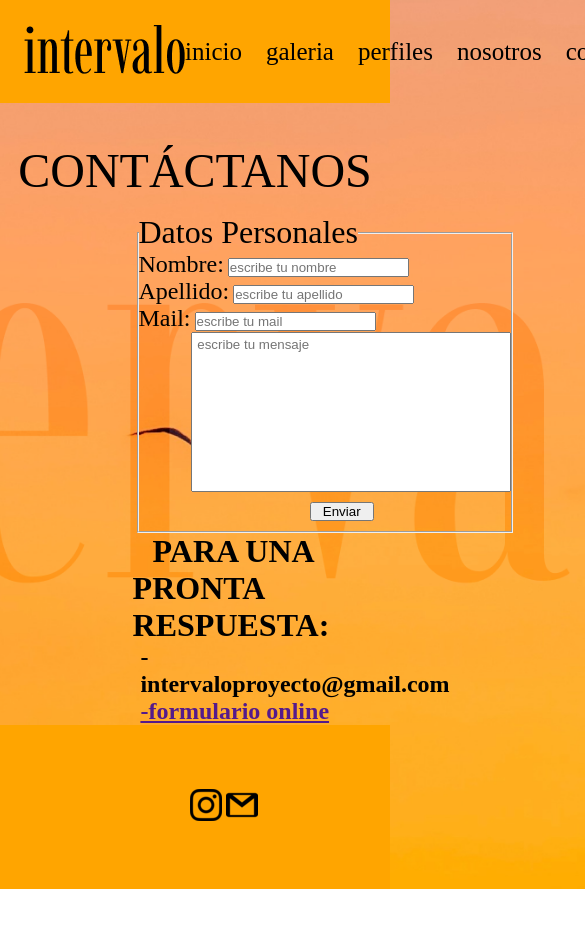
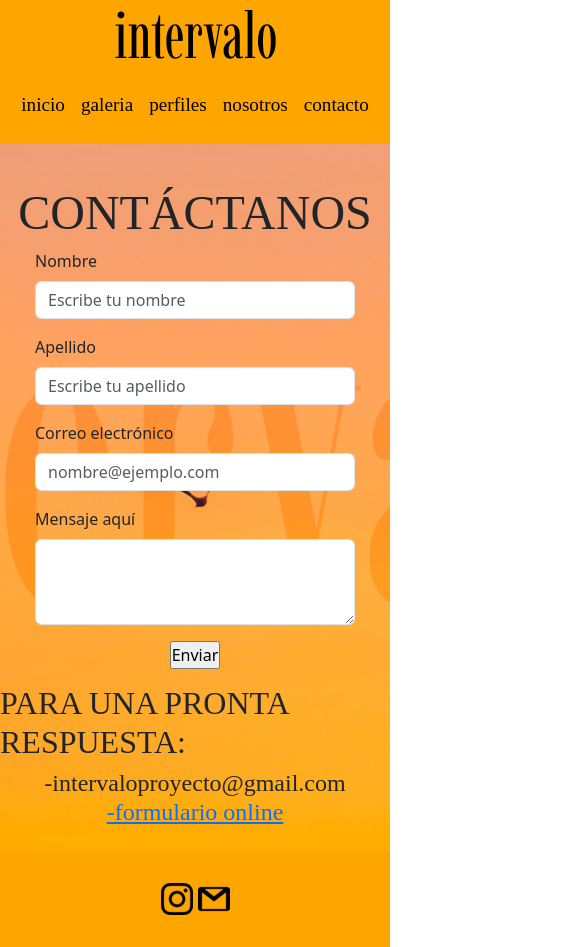
Before and after one commit to alfonzabala/proyecto-intervalo, a plain HTML site: page pages/contacto.html in a window 390 px wide. Shown: the top 947 px of the page, 585 px wide, since content can reach past the window. Before the commit the page ends 889 px from the top, so only its background shows below. Drawn offline with nearby package versions, Linux system fonts and the light colour scheme; a web font is replaced by a local one.

Commit message:
link bootstrap + form bootstrap + grid en nosotros + media queries haciendo responsive nosotros y contacto + intento de fondo estatico + listo para la entrega2 de coder

```diff
--- a/css/style.css
+++ b/css/style.css
@@ -13,7 +13,7 @@ header{
     justify-content: space-between;
     align-items: center;
     background-color: orange;
-    padding: 1.5625rem 1.5rem;
+    padding: 1rem 1.5rem;
     position: sticky;
     top: 0;
     z-index:2;
@@ -21,9 +21,11 @@ header{
 
 .navbar{
     display: flex;
-    flex-direction: row;
+    justify-content: center;
+    align-items: center;
     list-style: none;
-    gap: 1.5rem;
+    gap: 1rem;
+    padding-top: 2rem;
 }
 .navbar li a{
     font-family: 'Hanuman';
@@ -56,8 +58,9 @@ header div{
     margin-right: 1.5rem;
 }
 /******************imagenes del inicio**************/
-body{
+main{
     background-image: url(../assets/img/fondo\ naranja\ pajaro\ intervalo.png);
+    width: 100%;
     background-repeat: no-repeat;
     background-size: cover;
     background-position: center;
@@ -78,16 +81,35 @@ body{
 
 /****************** pie de pagina GLOBAL*******************************/
 footer{
-    padding: 4rem;
+    display: flex;
+    gap: .3125rem;
+    align-items: center;
+    justify-content: center;
+    padding: 3rem;
     background-color: orange;
     background-size: cover;
 }
 .logoig{
-    margin-left: 48%;
+    display: flex;
 }
 
-/**********************CONTACTO**************************************/
+/**********************CONTACTO (responsive) **************************************/
 
+.main-contacto{
+    height: 100%;
+}
+
+body main form{
+    display: flex;
+    flex-direction: column;
+    justify-content: center;
+    align-items: center;
+    padding-bottom: .9375rem;
+}
+
+body main form div{
+    width: 37.5rem;
+}
 
 .titulo-contacto{
     font-family: 'Akshar';
@@ -95,69 +117,58 @@ footer{
     font-size: 3rem;
     font-weight: 400 ;
     text-align: center;
-    margin-top: 2.5rem;
-    margin-bottom: 1rem;
-}
-body main form{
-    padding-left: 35%;
-    padding-right: 30rem;
+    padding-top: 2.5rem;
 
 }
-body main form fieldset legend{
-    text-transform: capitalize;
+
+.pronta-respuesta{
+    display: flex;
+    justify-content: center;
+    align-items: center;
+    text-transform: uppercase;
     font-family: 'Akshar';
     font-size: 2rem;
 }
-.nombre{
-    text-transform: capitalize;
-    font-family: 'Akshar';
-    font-size: 1.50rem;
-}
-.apellido{
-    text-transform: capitalize;
-    font-family: 'Akshar';
-    font-size: 1.50rem;
-}
-.mail{
-    text-transform: capitalize;
-    font-family: 'Akshar';
-    font-size: 1.50rem;
-}
-.Enviar{
-    margin-top: .625rem;
-    margin-left: 10.7rem;
-    margin-bottom: .625rem;
-    width: 4rem;
-}
-.mensaje{
-    width: 20rem;
-    height: 10rem;
-    padding-bottom: 8.5rem;
-    padding-left: .3rem;
-    margin-left: 3.25rem;
-}
-.pronta-respuesta{
-    text-transform: uppercase;
-    font-family: 'Akshar';
-    font-size: 2rem;
-    text-indent: 1.25rem;
-    margin-left: 34%;
-}
 .mail-formulario{
-    margin-left: 1.875rem;
+    display: flex;
+    flex-direction: column;
+    justify-content: center;
+    align-items: center;
     font-family: 'Akshar';
     font-size: 1.5rem;
-    margin-left: 36%;
+    margin-bottom: 0;
+    padding-bottom: 1.5rem;
 }
 
-/************************** NOSOTROS *************************************/
+/************************** NOSOTROS (responsive) ************************************/
+
+.grids-contenedores-nos{
+    display: grid;
+    grid-template-columns: 3;
+    grid-template-rows: 3;
+    grid-template-areas:
+    "header-nos header-nos header-nos"
+    "main-nos main-nos main-nos"
+    "footer-nos footer-nos footer-nos";
+}
+
+.header-nos{
+    grid-area: header-nos;
+}
+.main-nos{
+    grid-area: main-nos;
+}
+.footer-nos{
+    grid-area: footer-nos;
+}
+
 .titulo-nosotros{
     font-family: 'Akshar';
     text-transform: uppercase;
     font-size: 3rem;
     font-weight: 400 ;
     text-align: center;
-    margin-top: 2.5rem;
+    padding-top: 2.5rem;
     margin-bottom: 1rem;
 }
 .parrafo-nosotros{
@@ -168,7 +179,7 @@ body main form fieldset legend{
     font-weight: 400;
 }
 .nos-con{
-    margin-bottom: 5rem;
+    padding-bottom: 1.5rem;
     font-family: 'Hanuman';
     font-size: 2.4rem;
     display: flex;
@@ -192,8 +203,8 @@ body main form fieldset legend{
     font-size: 3rem;
     font-weight: 400 ;
     text-align: center;
-    margin-top: 2.5rem;
     margin-bottom: 1rem;
+    padding-top: 2.5rem;
 }
 
 .subtitulo-galeria{
@@ -204,7 +215,7 @@ body main form fieldset legend{
     font-size: 3rem;
     font-weight: 400 ;
     text-align: center;
-    margin-bottom: 1rem;
+    padding-bottom: 1.5rem;
 }
 
 .proyectos{
@@ -273,14 +284,18 @@ body main form fieldset legend{
 
 /***************************PERFILES**********************************/
 
+.body-perfiles{
+    height: 100%;
+}
+
 .contenedor-perfil1{
     display: flex;
     flex-direction: row;
     width: 100%;
     justify-content: center;
     align-items: center;
-    margin-bottom: 3rem;
     gap: 2rem;
+    padding-bottom: 1.5rem;
 }
 
 .perfil1-parte-arriba{
@@ -339,8 +354,8 @@ body main form fieldset legend{
     font-size: 3rem;
     font-weight: 400 ;
     text-align: center;
-    margin-top: 2.5rem;
     margin-bottom: 1rem;
+    padding-top: 2.5rem;
 }
 
 .subtitulo-perfiles{
@@ -354,3 +369,106 @@ body main form fieldset legend{
     font-family: 'Akshar';
     font-weight: 400;
 }
+
+
+
+/***************************************media 2560px*********************************************/
+
+@media(max-width: 2560px){
+    main{
+        width: 100vw;
+        height: 100vh;
+    }
+}
+
+
+
+
+
+
+/****************************************media 1440px**********************************************/
+
+@media(max-width: 1440px){
+    main{
+        width: 100vw;
+        height: 100vh;
+    }
+}
+
+
+
+/*********************************** media 1024px*************************************************/
+
+@media(max-width: 1024px){
+    main{
+        width: 100vw;
+        height: 100vh;
+    }
+}
+
+
+
+
+/*****************************media 768px**********************************************/
+
+@media(max-width: 768px){
+    header{
+        padding: 0;
+        padding-top: .625rem;
+        flex-direction: column;
+    }
+    footer{
+        padding: 2rem;
+        justify-content: center;
+        align-items: center;
+    }
+    .parrafo-nosotros{
+        font-size: 1.6rem;
+    }
+}
+
+/********************************media 425px*************************************************/
+
+@media(max-width: 425px){
+    header{
+        flex-direction: column;
+    }
+    .navbar li a{
+        font-size: 1.2rem;
+    }
+    .main-contacto form div{
+        width: 20rem;
+    }
+}
+
+/**********************************media 375px******************************************************/
+
+@media(max-width: 375px){
+    .navbar{
+        gap: .5rem;
+
+    }
+    .pronta-respuesta{
+        font-size: 1.5rem;
+    }
+    .main-contacto form div{
+        width: 16rem;
+    }
+}
+
+/***********************************media 320px****************************************************/
+
+@media(max-width: 320px){
+    .navbar li a{
+        font-size: 1rem;
+    }
+    .navbar{
+        gap: .3rem;
+    }
+    .parrafo-nosotros{
+        font-size: 1.5rem;
+    }
+    .subtitulo-galeria{
+        font-size: 2rem;
+    }
+}
--- a/pages/contacto.html
+++ b/pages/contacto.html
@@ -4,6 +4,7 @@
     <meta charset="UTF-8">
     <meta name="viewport" content="width=device-width, initial-scale=1.0">
     <title>intervalo | contacto</title>
+    <link href="https://cdn.jsdelivr.net/npm/bootstrap@5.3.2/dist/css/bootstrap.min.css" rel="stylesheet" integrity="sha384-T3c6CoIi6uLrA9TneNEoa7RxnatzjcDSCmG1MXxSR1GAsXEV/Dwwykc2MPK8M2HN" crossorigin="anonymous">
     <link rel="preconnect" href="https://fonts.googleapis.com">
     <link rel="preconnect" href="https://fonts.gstatic.com" crossorigin>
     <link href="https://fonts.googleapis.com/css2?family=Akshar:wght@300;500;700&family=Cinzel:wght@400;700;900&family=Hanuman:wght@100;400&family=Imbue:opsz,wght@10..100,100;10..100,300;10..100,700&display=swap" rel="stylesheet">
@@ -39,26 +40,34 @@
     <main class="main-contacto">
         <h1 class="titulo-contacto">contáctanos</h1>
         <form action="">
-            <fieldset>
-                <legend>datos personales</legend>
-                <label for="nombre" class="nombre">nombre:</label>
-                <input type="text" id="nombre" placeholder="escribe tu nombre" required><br>
-                <label for="apellido" class="apellido">apellido:</label>
-                <input type="text" id="apellido" placeholder="escribe tu apellido" required><br>
-                <label for="mail" class="mail">mail:</label>
-                <input type="text" class="escribe-mail" id="mail" placeholder="escribe tu mail" required><br>
-                <input type="text" class="mensaje" id="mensaje" placeholder="escribe tu mensaje" required><br>
-                <input class="Enviar" type="submit" value="Enviar">
-            </fieldset>
+            <div class="mb-3">
+                <label for="exampleFormControlInput1" class="form-label">Nombre</label>
+                <input type="text" class="form-control" id="exampleFormControlInput1" placeholder="Escribe tu nombre" required>
+            </div>
+            <div class="mb-3">
+                <label for="exampleFormControlInput1" class="form-label">Apellido</label>
+                <input type="text" class="form-control" id="exampleFormControlInput1" placeholder="Escribe tu apellido" required>
+            </div>
+            <div class="mb-3">
+                <label for="exampleFormControlInput1" class="form-label">Correo electrónico</label>
+                <input type="email" class="form-control" id="exampleFormControlInput1" placeholder="nombre@ejemplo.com" required>
+            </div>
+            <div class="mb-3">
+                <label for="exampleFormControlTextarea1" class="form-label">Mensaje aquí</label>
+                <textarea class="form-control" id="exampleFormControlTextarea1" rows="3"></textarea>
+            </div>
+            <input class="Enviar" type="submit" value="Enviar">
         </form>
         <h2 class="pronta-respuesta">para una pronta respuesta:</h2>
-            <h3 class="mail-formulario">-intervaloproyecto@gmail.com<br>
-                <a href="">-formulario online</a>
-            </h3>
+        <h3 class="mail-formulario">-intervaloproyecto@gmail.com
+            <a href="">-formulario online</a>
+        </h3>
     </main>
     <footer>
         <a class="logoig" href="https://www.instagram.com/proyectointervalo/" target="_blank"><img src="../assets/img/instagramres.png" alt="instagram"></a>
         <a class="logogmail" href="https://mail.google.com/chat/u/1/?hl=es#chat/dm/r5qGJUAAAAE" target="_blank"><img src="../assets/img/gmailres.png" alt="gmail"></a>
     </footer>
+    <script src="https://cdn.jsdelivr.net/npm/@popperjs/core@2.11.8/dist/umd/popper.min.js" integrity="sha384-I7E8VVD/ismYTF4hNIPjVp/Zjvgyol6VFvRkX/vR+Vc4jQkC+hVqc2pM8ODewa9r" crossorigin="anonymous"></script>
+    <script src="https://cdn.jsdelivr.net/npm/bootstrap@5.3.2/dist/js/bootstrap.min.js" integrity="sha384-BBtl+eGJRgqQAUMxJ7pMwbEyER4l1g+O15P+16Ep7Q9Q+zqX6gSbd85u4mG4QzX+" crossorigin="anonymous"></script>
 </body>
 </html>
```
Also changed, not shown: index.html (+3 -0 lines), pages/galeria.html (+3 -0 lines), pages/nosotros.html (+7 -4 lines), pages/perfiles.html (+4 -1 lines).
